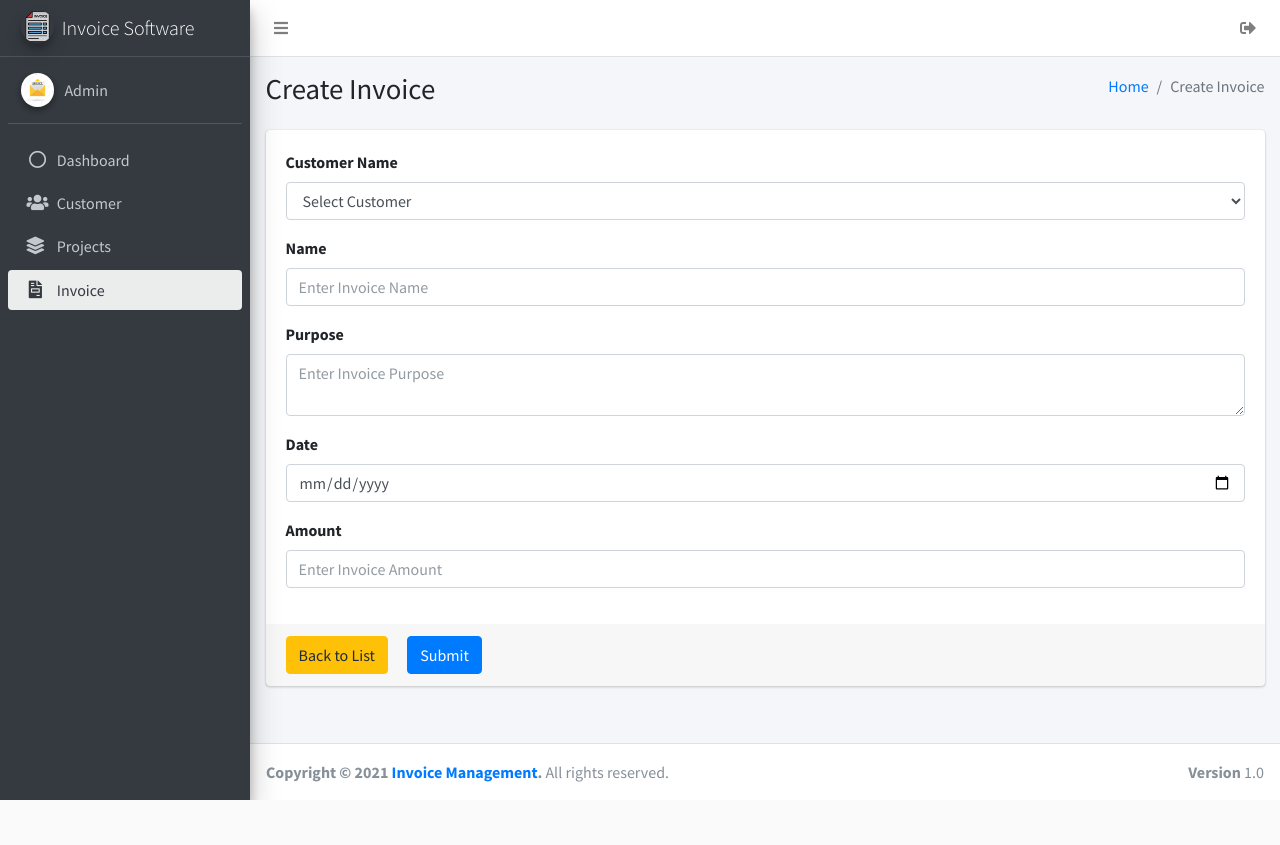
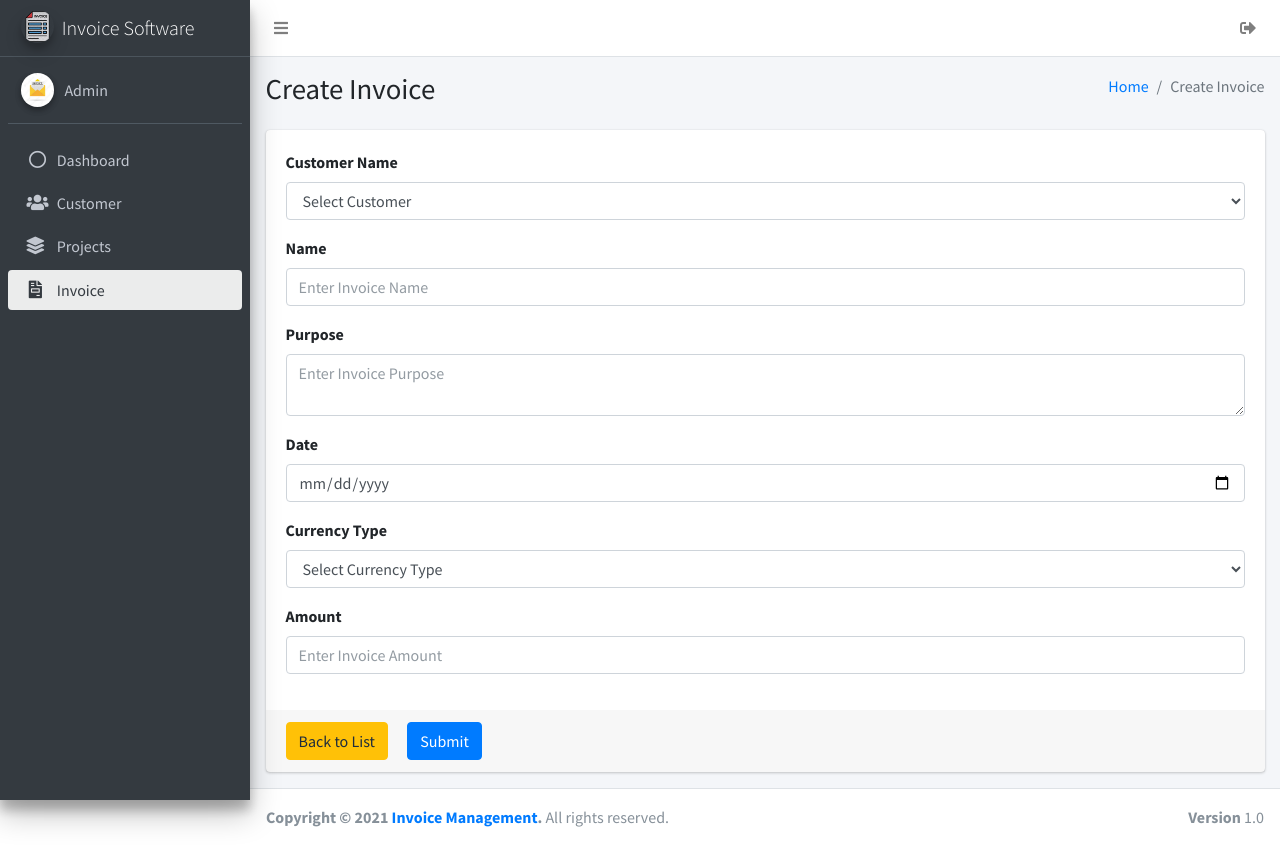
Before and after one commit to vrajesh0804/Invoice-Management, a Django app: page /create_invoice in a window 1280 px wide. Before the commit the page ends 800 px from the top, so only its background shows below. Run offline with Django 3.2, Linux system fonts and the light colour scheme; data that the repository does not hold is empty; some libraries are stand-ins or nearby versions.

Commit message:
currency calculation and end of Version 1.0

```diff
--- a/admin_panel/templates/invoice/create.html
+++ b/admin_panel/templates/invoice/create.html
@@ -65,6 +65,16 @@
                                 </div>
 
                                 <div class="form-group">
+                                    <label for="amount">Currency Type</label>
+                                    <select name="currecny_type" id="currecny_type" class="form-control" required>
+                                        <option>Select Currency Type</option>
+                                        {% for currency in currency_data %}
+                                            <option value="{{currency.symbol}}">{{currency.symbol}}</option>
+                                        {% endfor %}
+                                    </select>
+                                </div>
+
+                                <div class="form-group">
                                     <label for="amount">Amount</label>
                                     <input type="number" name="amount" id="amount" class="form-control" placeholder="Enter Invoice Amount" required>
                                 </div>
--- a/admin_panel/views.py
+++ b/admin_panel/views.py
@@ -1,6 +1,6 @@
 from django.shortcuts import render, redirect
 from django.http import HttpResponse, JsonResponse
-from admin_panel.models import Login, Invoice, Customer, Country, State, City
+from admin_panel.models import Login, Invoice, Customer, Country, State, City, Currency
 from admin_panel.forms import LoginForm, InvoiceForm, CustomerForm, CountryForm, StateForm, CityForm
 from django.contrib.auth.decorators import login_required
 from django.contrib.auth import authenticate, login, logout
@@ -68,22 +68,27 @@
 	return render(request, 'invoice/index.html', {'site_title':'INVOICE', 'invoice_data':invoice_data, 'customer_data':customer_data})
 
 def create_invoice(request):
+	currency_data = Currency.objects.all()
 	today = date.today()
 	date_today = today.strftime('%Y-%m-%d')
 	customer = Customer.objects.all()
-	return render(request, 'invoice/create.html', {'site_title':'CREATE INVOICE', 'date_today':date_today, 'customer':customer})
+	return render(request, 'invoice/create.html', {'currency_data':currency_data,'site_title':'CREATE INVOICE', 'date_today':date_today, 'customer':customer})
 
 def store_invoice(request):
 	if request.method == "POST":
-		invoice_store = InvoiceForm(request.POST)
-		customer_data = Customer.objects.get(id=request.POST['customer_id'])
-		if customer_data.total_spending is None:
-			customer_data.total_spending = request.POST['amount']
-		else:
-			entered_amount = int(request.POST['amount'])
-			old_value = int(customer_data.total_spending)
-			new_value = old_value + entered_amount
-			customer_data.total_spending = new_value
+		invoice_store = Invoice()
+		old_amount = float(request.POST['amount'])
+		currency_type = request.POST['currecny_type']
+		currency_data = Currency.objects.get(symbol=currency_type)
+		price_difference = float(currency_data.price_dif)
+		new_amount = old_amount * price_difference
+		invoice_store.amount = new_amount
+		invoice_store.customer_id = request.POST['customer_id']
+		invoice_store.name = request.POST['name']
+		invoice_store.purpose = request.POST['purpose']
+		invoice_store.date = request.POST['date']
+		invoice_store.currency_symbol = request.POST['currecny_type']
+		invoice_store.created_at = request.POST['created_at']
 		email = 'vrajesh@yopmail.com'
 		# Mail code
 		subject = 'Invoice Created Successfully'
@@ -92,7 +97,6 @@
 		recipient_list = [email]
 		send_mail(subject, message, email_from, recipient_list)
 		invoice_store.save()
-		customer_data.save()
 		messages.error(request, "Invoice Added Successfully.")
 		return redirect('invoice')
 	else:
@@ -100,17 +104,30 @@
 		return redirect('create_invoice')
 
 def edit_invoice(request, id):
+	currency_data = Currency.objects.all()
 	invoice_data = Invoice.objects.get(id=id)
+	currency = Currency.objects.get(symbol=invoice_data.currency_symbol)
 	today = date.today()
 	date_today = today.strftime('%Y-%m-%d')
 	customer = Customer.objects.get(id=invoice_data.customer_id)
-	return render(request, 'invoice/edit.html', {'customer':customer,'date_today':date_today, 'site_title':'EDIT INVOICE', 'invoice_data':invoice_data})
+	return render(request, 'invoice/edit.html', {'currency':currency,'currency_data':currency_data,'customer':customer,'date_today':date_today, 'site_title':'EDIT INVOICE', 'invoice_data':invoice_data})
 
 def update_invoice(request, id):
 	if request.method == "POST":
 		email = 'vrajesh@yopmail.com'
 		invoice_data = Invoice.objects.get(id=id)
-		invoice_update = InvoiceForm(request.POST, instance=invoice_data)
+		old_amount = float(request.POST['amount'])
+		currency_type = request.POST['currecny_type']
+		currency_data = Currency.objects.get(symbol=currency_type)
+		price_difference = float(currency_data.price_dif)
+		new_amount = old_amount * price_difference
+		invoice_data.amount = new_amount
+		invoice_data.customer_id = request.POST['customer_id']
+		invoice_data.name = request.POST['name']
+		invoice_data.purpose = request.POST['purpose']
+		invoice_data.date = request.POST['date']
+		invoice_data.currency_symbol = request.POST['currecny_type']
+		invoice_data.updated_at = request.POST['updated_at']
 		# Mail code
 		subject = f'Invoice Updated : {invoice_data.name}'
 		message = f'''Invoice has been Updated Successfully.
@@ -123,7 +140,7 @@
 		email_from = settings.EMAIL_HOST_USER
 		recipient_list = [email]
 		send_mail(subject, message, email_from, recipient_list)
-		invoice_update.save()
+		invoice_data.save()
 		messages.info(request,"Invoice Updated Successfully. Invoice Name {}: ".format(invoice_data.name))
 		return redirect('invoice')
 	else:
```
Also changed, not shown: admin_panel/models.py (+10 -1 lines), admin_panel/templates/invoice/edit.html (+13 -1 lines), admin_panel/migrations/0006_currency.py (added), admin_panel/migrations/0007_invoice_symbol.py (added), admin_panel/migrations/0008_rename_symbol_invoice_currency_symbol.py (added), admin_panel/migrations/0009_remove_customer_total_spending.py (added).
